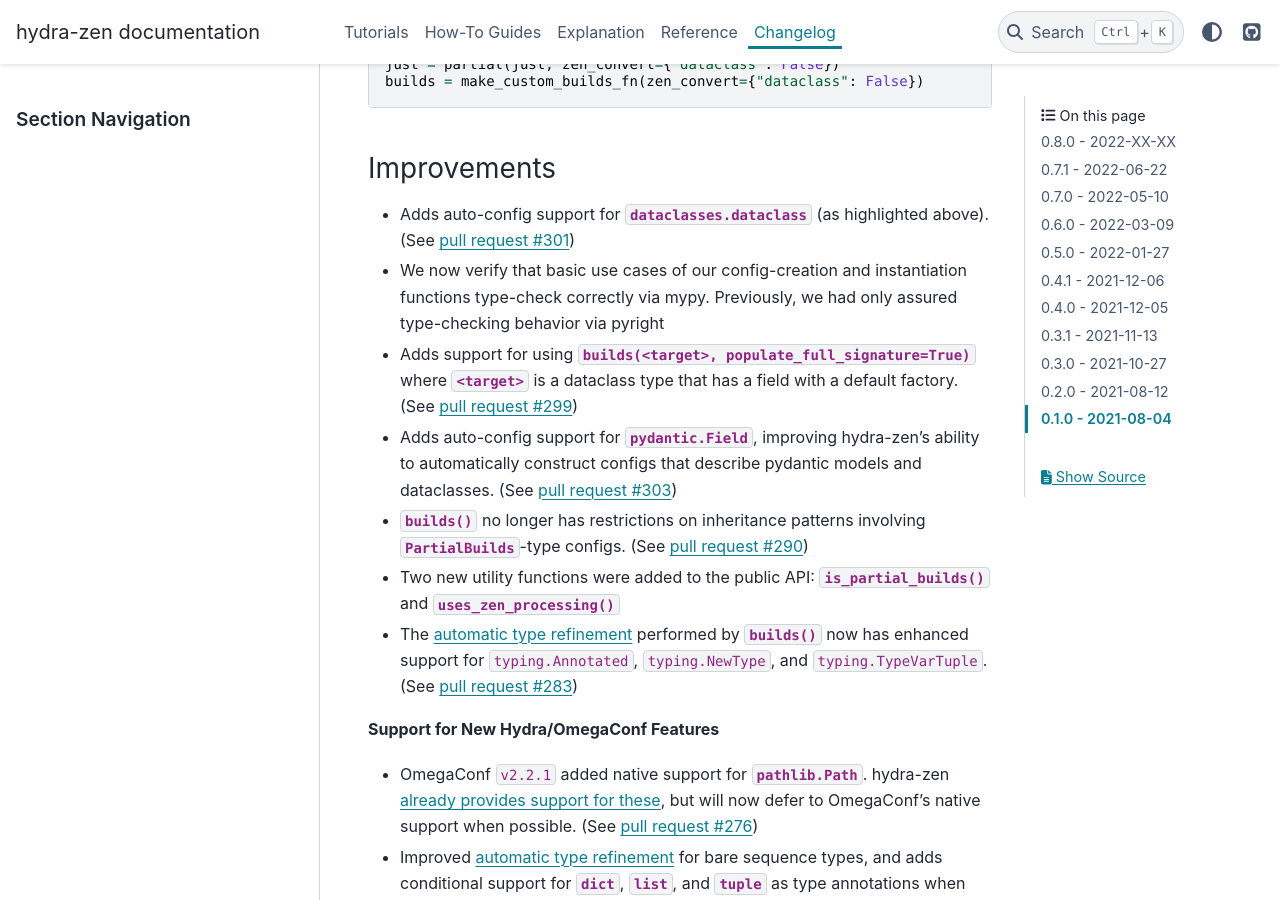
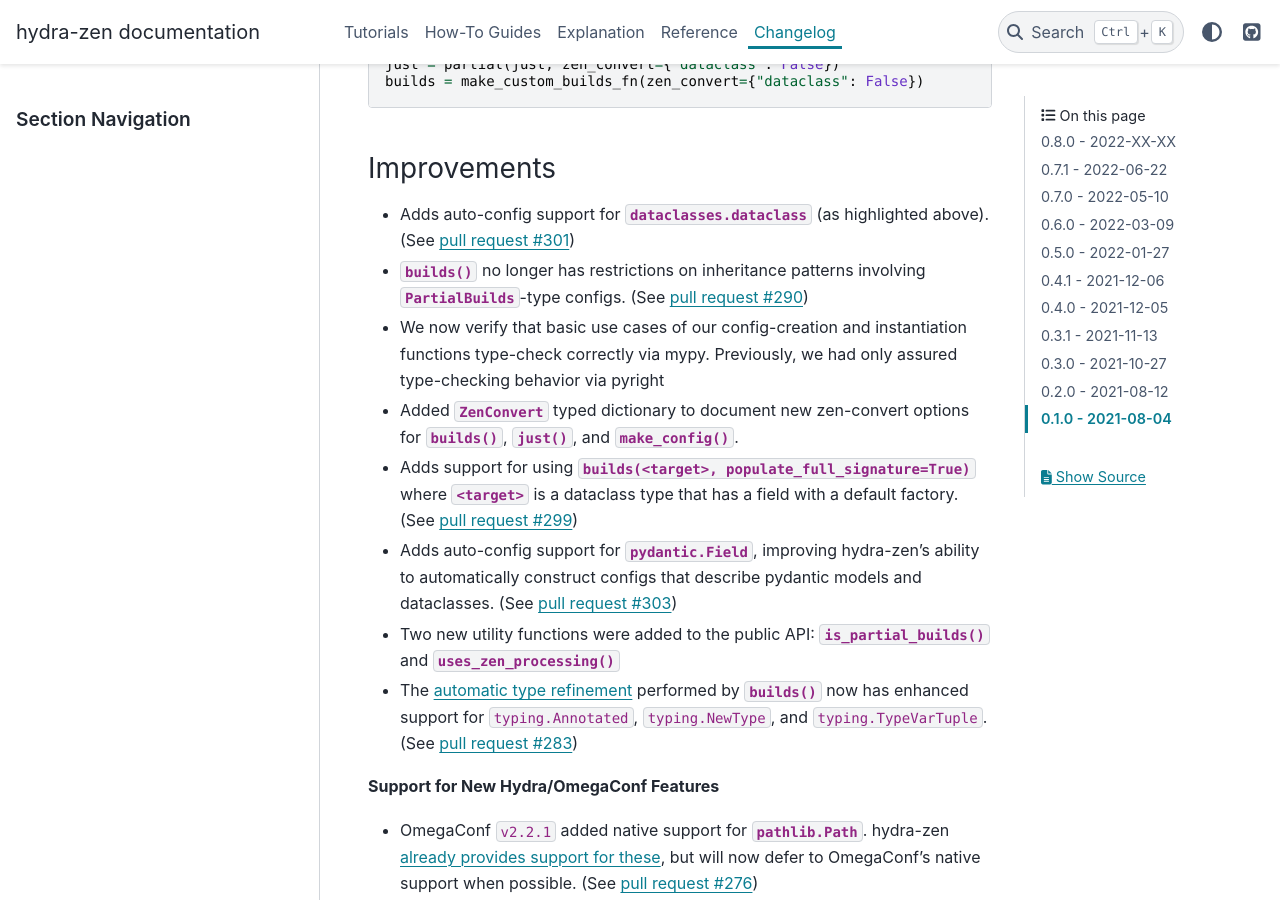
Before and after one commit to mit-ll-responsible-ai/hydra-zen, a Sphinx documentation site: the page built from docs/source/changes.rst, in a window 1280 px wide and 900 px high, scrolled down 3039 px. Built offline with Sphinx 7.4.7 and the PyData theme 0.15.4, drawn with Linux system fonts in a browser that asks for light colours; the version number could not be read and is left out.

Commit message:
update changelog

```diff
--- a/docs/source/changes.rst
+++ b/docs/source/changes.rst
@@ -135,10 +135,11 @@ If you depended on the previous default behavior, you can recreate it by using t
 Improvements
 ------------
 - Adds auto-config support for `dataclasses.dataclass` (as highlighted above). (See :pull:`301`)
+- :func:`~hydra_zen.builds` no longer has restrictions on inheritance patterns involving `PartialBuilds`-type configs. (See :pull:`290`)
 - We now verify that basic use cases of our config-creation and instantiation functions type-check correctly via mypy. Previously, we had only assured type-checking behavior via pyright
+- Added :class:`~hydra_zen.typing.ZenConvert` typed dictionary to document new zen-convert options for :func:`~hydra_zen.builds`, :func:`~hydra_zen.just`, and :func:`~hydra_zen.make_config`.
 - Adds support for using `builds(<target>, populate_full_signature=True)` where `<target>` is a dataclass type that has a field with a default factory. (See :pull:`299`)
 - Adds auto-config support for `pydantic.Field`, improving hydra-zen's ability to automatically construct configs that describe pydantic models and dataclasses. (See :pull:`303`)
-- :func:`~hydra_zen.builds` no longer has restrictions on inheritance patterns involving `PartialBuilds`-type configs. (See :pull:`290`)
 - Two new utility functions were added to the public API: :func:`~hydra_zen.is_partial_builds` and :func:`~hydra_zen.uses_zen_processing`
 - The :ref:`automatic type refinement <type-support>` performed by :func:`~hydra_zen.builds` now has enhanced support for ``typing.Annotated``, ``typing.NewType``, and ``typing.TypeVarTuple``. (See :pull:`283`)
 
```
